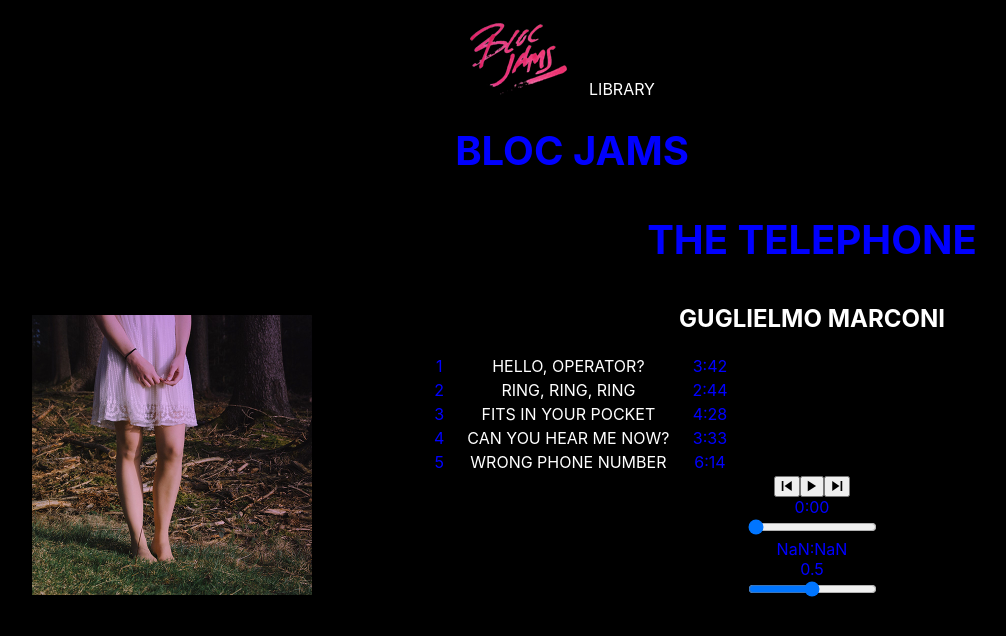
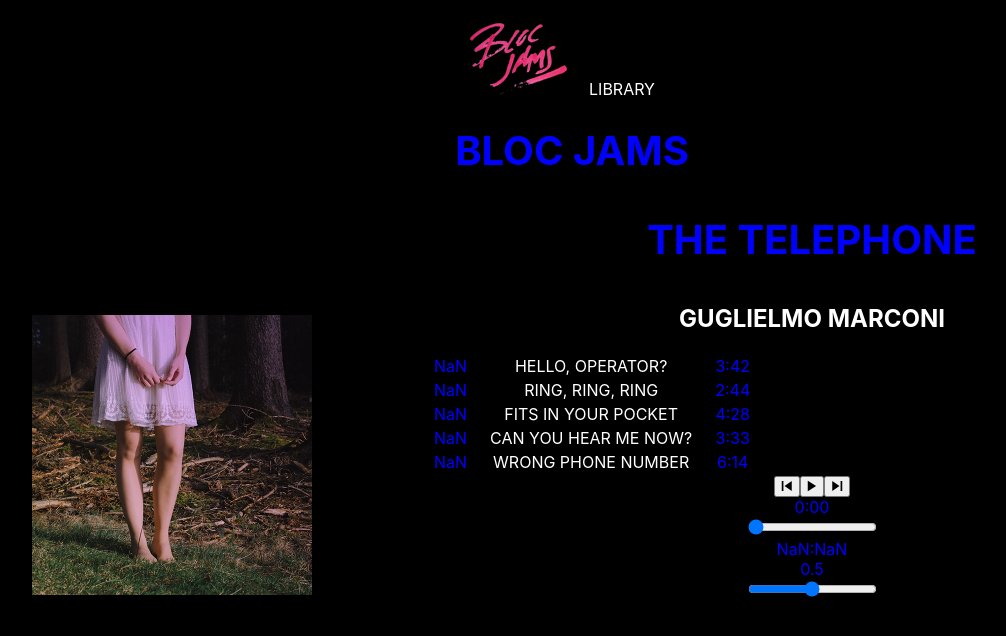
Before and after one commit to tanyanrswift/bloc-jams-react, a React (Create React App) app: page /album/guglielmo-marconi-the-telephone in a window 1280 px wide. Shown: the top 636 px of the page, without its empty margins (68-1074 px from the left). Built offline with nearby package versions, Linux system fonts and the light colour scheme; some icons are missing.

Commit message:
draft 7-fixing icons

```diff
--- a/src/components/Album.js
+++ b/src/components/Album.js
@@ -24,7 +24,7 @@
 
     this.audioElement = document.createElement('audio');
     this.audioElement.src = album.songs[0].audioSrc;
-    this.getSongNumber = this.getSongNumber.bind(this);
+    this.songIndexIcon = this.songIndexIcon.bind(this);
   }
 
   componentDidMount() {
@@ -50,14 +50,14 @@
     this.audioElement.removeEventListener('durationchange', this.eventListeners.durationchange);
   }
 
-  play(index) {
+  play() {
     this.audioElement.play();
-    this.setState({ isPlaying: index });
+    this.setState({ isPlaying: true });
   }
 
   pause() {
     this.audioElement.pause();
-    this.setState({ isPlaying: null });
+    this.setState({ isPlaying: false });
   }
 
   setSong(song) {
@@ -68,7 +68,7 @@
   handleSongClick(song, index) {
     const isSameSong = this.state.currentSong === song;
     if (this.state.isPlaying && isSameSong) {
-      this.pause();
+      this.pause(index);
     } else {
       if (!isSameSong) {this.setSong(song); }
       this.play(index);
@@ -90,24 +90,30 @@
     }
   }
 
-  functionDisplayIcon(index) {
-    if (this.state.isPlaying === index) {
+  //functionDisplayIcon(index) {
+    //if (this.state.isPlaying === index) {
+      //return (
+        //<span className = "icon ion-md-pause"></span>
+      //);
+    //} else {
+      //return (
+        //<span className = "icon ion-md-play"></span>
+      //)
+    //}
+  //}
+
+  songIndexIcon(song, index) {
+    if (this.state.index === song && this.state.isPlaying === true) {
       return (
         <span className = "icon ion-md-pause"></span>
       );
-    } else {
+    } else if (this.state.hoveredSong === index) {
       return (
         <span className = "icon ion-md-play"></span>
-      )
+        )
+    } else {
+      return (index + 1);
     }
-  }
-
-  getSongNumber(index) {
-    if (this.state.isPlaying === index || this.state.index === index) {
-      return this.functionDisplayIcon(index)
-    }
-
-    return index + 1;
   }
 
   handlePrevClick() {
@@ -169,7 +175,7 @@
             {
             this.state.album.songs.map( (song, index) =>
               <tr className="song" key={index} onClick={() => this.handleSongClick(song, index)} onMouseEnter = {() => this.handleMouseEnter(song, index)} onMouseLeave = {() => this.handleMouseLeave(index)} >
-                <td id="song-number">{this.getSongNumber(index)}</td>
+                <td id="song-number">{this.songIndexIcon(index)}</td>
                  <td id="song-title">{song.title}</td>
                  <td id="song-duration">{this.formatTime(song.duration)}</td>
               </tr>
```
